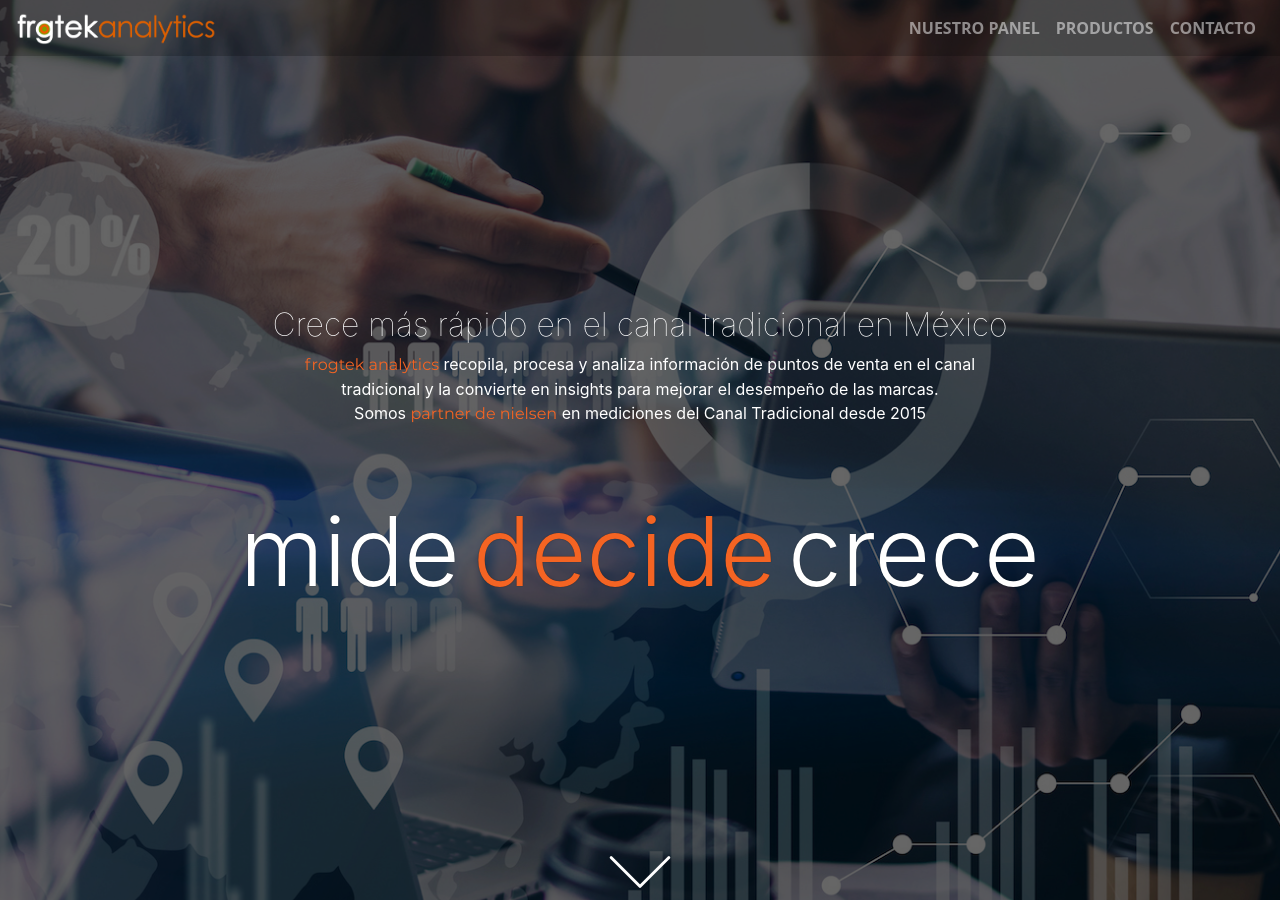
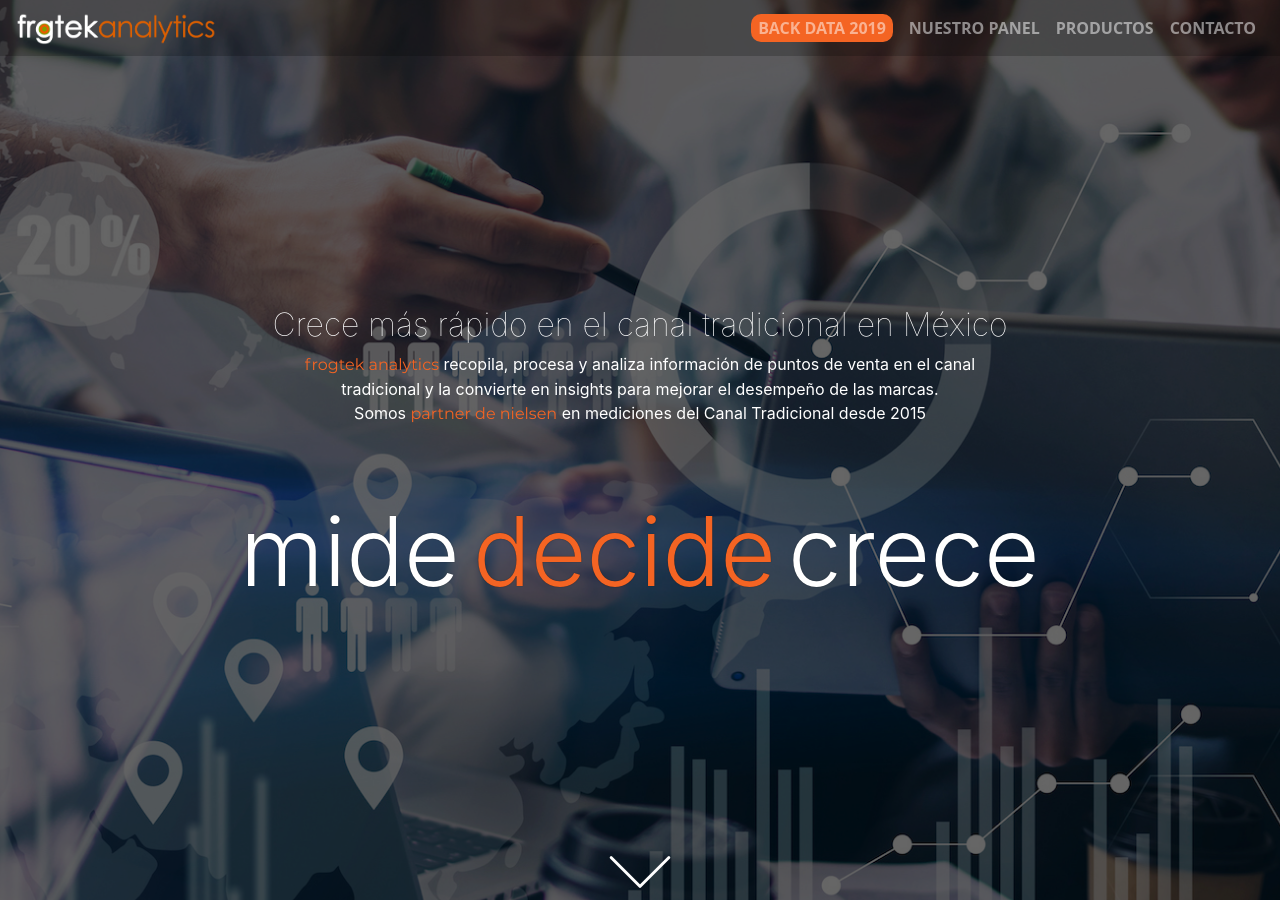
Before and after one commit to Frogtek/frogtek.github.io, a Jekyll site: the page built from analytics.md, in a window 1280 px wide and 900 px high. Built offline with Jekyll 4.4.1, drawn with Linux system fonts in a browser that asks for light colours.

Commit message:
Change navigation menu and small fixes

```diff
--- a/_includes/analytics-nav.html
+++ b/_includes/analytics-nav.html
@@ -8,6 +8,10 @@
     </button>
     <div class="navbar-collapse collapse" id="frogtekMenu">
         <ul class="nav navbar-nav ml-auto w-100 justify-content-end text-right">
+          <li>
+              <a class="nav-item nav-link page-scroll"
+                 href="https://frogtek.org/analytics/backdata/"><span class="btn-new">Back Data 2019</span></a>
+          </li>
             <li>
                 <a class="nav-item nav-link page-scroll"
                    href="#features">Nuestro panel</a>
--- a/_includes/backdata-nav.html
+++ b/_includes/backdata-nav.html
@@ -1,5 +1,5 @@
 <nav id="top" class="analytics navbar sticky-top navbar-expand-lg navbar-dark bg-analytics-nav">
-    <a class="navbar-brand page-scroll w-50" href="#top">
+    <a class="navbar-brand page-scroll w-50" href="https://frogtek.org/analytics/">
         <img src="{{site.baseurl}}/assets/img/logo_analytics.png" alt="Frogtek" class=".d-none .d-sm-block">
     </a>
     <button class="navbar-toggler" type="button" data-toggle="collapse" data-target="#frogtekMenu"
@@ -8,6 +8,10 @@
     </button>
     <div class="navbar-collapse collapse" id="frogtekMenu">
         <ul class="nav navbar-nav ml-auto w-100 justify-content-end text-right">
+          <li>
+              <a class="nav-item nav-link page-scroll"
+                 href="https://frogtek.org/analytics/">Inicio</a>
+          </li>
             <li>
                 <a class="nav-item nav-link page-scroll"
                    href="#features">Precios</a>
--- a/_sass/frogtek-theme.scss
+++ b/_sass/frogtek-theme.scss
@@ -443,6 +443,14 @@
   margin: 0 auto;
 }
 
+.btn-new {
+  background-color: $color-frogtek-orange;
+  border-radius: 10px;
+  padding: 3px 7px;
+}
+
+
+
 // IE fixes
 @media screen and (-ms-high-contrast: active), (-ms-high-contrast: none) {
   .analytics-cover {
@@ -468,4 +476,5 @@
     width: 100%;
   }
 
+
 }
```
Also changed, not shown: _includes/backdata-cover.html (+4 -6 lines), _includes/backdata-features.html (+1 -9 lines), assets/img/logos_clientes.png.
